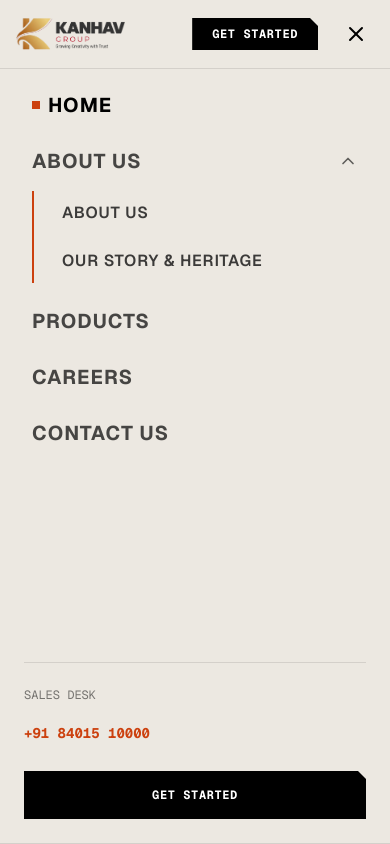
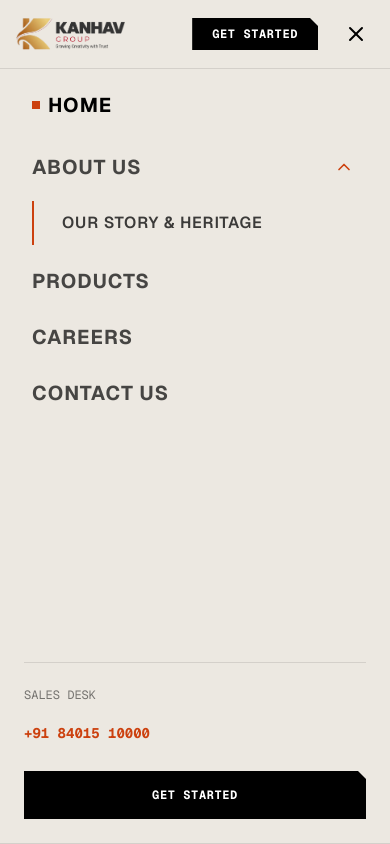
Before and after one commit to talhaj10/kanhavgroup, a Next.js app: page / in a window 390 px wide. Both pictures are taken after a click on the button 356 px from the left and 34 px from the top of the page. Shown: the top 844 px of the page. Built offline with nearby package versions, Linux system fonts and the light colour scheme; grey boxes are pictures that could not be loaded.

Commit message:
fix(nav): make About Us directly clickable in navbar and keep only Our Story in submenu

```diff
--- a/src/components/layout/Navbar.tsx
+++ b/src/components/layout/Navbar.tsx
@@ -69,11 +69,6 @@ export const Navbar: React.FC = () => {
 
   const aboutSubLinks = [
     {
-      name: "About Us",
-      href: "/about-us",
-      desc: "Corporate profile, infrastructure & German warp knitting capacity",
-    },
-    {
       name: "Our Story & Heritage",
       href: "/about-us/our-story",
       desc: "Thirty-year evolution from 1994 texturising to 2024 composite glass fabrics",
@@ -118,16 +113,16 @@ export const Navbar: React.FC = () => {
               <span>Home</span>
             </Link>
 
-            {/* 2. About Us with Dropdown (containing About Us & Our Story) */}
+            {/* 2. About Us with Dropdown (clicking navigates directly to /about-us) */}
             <div
-              className="relative py-2"
+              className="relative py-2 flex items-center"
               onMouseEnter={handleMouseEnterAbout}
               onMouseLeave={handleMouseLeaveAbout}
             >
-              <button
-                type="button"
-                onClick={() => setAboutDropdownOpen(!aboutDropdownOpen)}
-                className={`text-xs sm:text-[13px] font-sans font-medium transition-colors flex items-center gap-1 focus:outline-none ${
+              <Link
+                href="/about-us"
+                onClick={() => setAboutDropdownOpen(false)}
+                className={`text-xs sm:text-[13px] font-sans font-medium transition-colors flex items-center gap-1 ${
                   isAboutActive ? "text-black font-semibold" : "text-black/75 hover:text-black"
                 }`}
                 aria-haspopup="true"
@@ -142,7 +137,7 @@ export const Navbar: React.FC = () => {
                     aboutDropdownOpen ? "rotate-180 text-[#cc410f]" : ""
                   }`}
                 />
-              </button>
+              </Link>
 
               {/* Desktop Dropdown Card */}
               {aboutDropdownOpen && (
@@ -293,29 +288,36 @@ export const Navbar: React.FC = () => {
               Home
             </Link>
 
-            {/* 2. About Us Accordion in Mobile */}
+            {/* 2. About Us in Mobile (clickable link to /about-us + Our Story sub-link) */}
             <div className="flex flex-col">
+              <div className="flex items-center justify-between min-h-[48px] px-2 py-2 rounded active:bg-black/5 transition-colors">
+                <Link
+                  href="/about-us"
+                  onClick={() => setMobileMenuOpen(false)}
+                  className={`text-xl font-bold uppercase tracking-wider flex items-center flex-1 ${
+                    pathname === "/about-us" ? "text-black" : "text-black/70 hover:text-black"
+                  }`}
+                >
+                  {isAboutActive && <span className="inline-block w-2 h-2 bg-[#cc410f] mr-2 shrink-0" />}
+                  <span>About Us</span>
+                </Link>
                 <button
                   type="button"
                   onClick={() => setMobileAboutOpen(!mobileAboutOpen)}
-                className={`min-h-[48px] px-2 py-2 text-xl font-bold uppercase tracking-wider flex items-center justify-between text-left rounded active:bg-black/5 transition-colors ${
-                  isAboutActive ? "text-black" : "text-black/70 hover:text-black"
-                }`}
+                  className="p-2 -mr-2 text-black/60 hover:text-[#cc410f] focus:outline-none min-w-[44px] min-h-[44px] flex items-center justify-center cursor-pointer"
+                  aria-label="Toggle Our Story submenu"
                   aria-expanded={mobileAboutOpen}
                 >
-                <div className="flex items-center">
-                  {isAboutActive && <span className="inline-block w-2 h-2 bg-[#cc410f] mr-2 shrink-0" />}
-                  <span>About Us</span>
-                </div>
                   <ChevronDown
-                  className={`w-5 h-5 text-black/60 transition-transform duration-200 shrink-0 ${
+                    className={`w-5 h-5 transition-transform duration-200 shrink-0 ${
                       mobileAboutOpen ? "rotate-180 text-[#cc410f]" : ""
                     }`}
                   />
                 </button>
+              </div>
 
               {mobileAboutOpen && (
-                <div className="pl-4 ml-2 my-1.5 space-y-1 border-l-2 border-[#cc410f]">
+                <div className="pl-4 ml-2 my-1 space-y-1 border-l-2 border-[#cc410f]">
                   {aboutSubLinks.map((subLink) => {
                     const active = pathname === subLink.href;
                     return (
```
Lines whose indentation alone changed are shown as unchanged.
